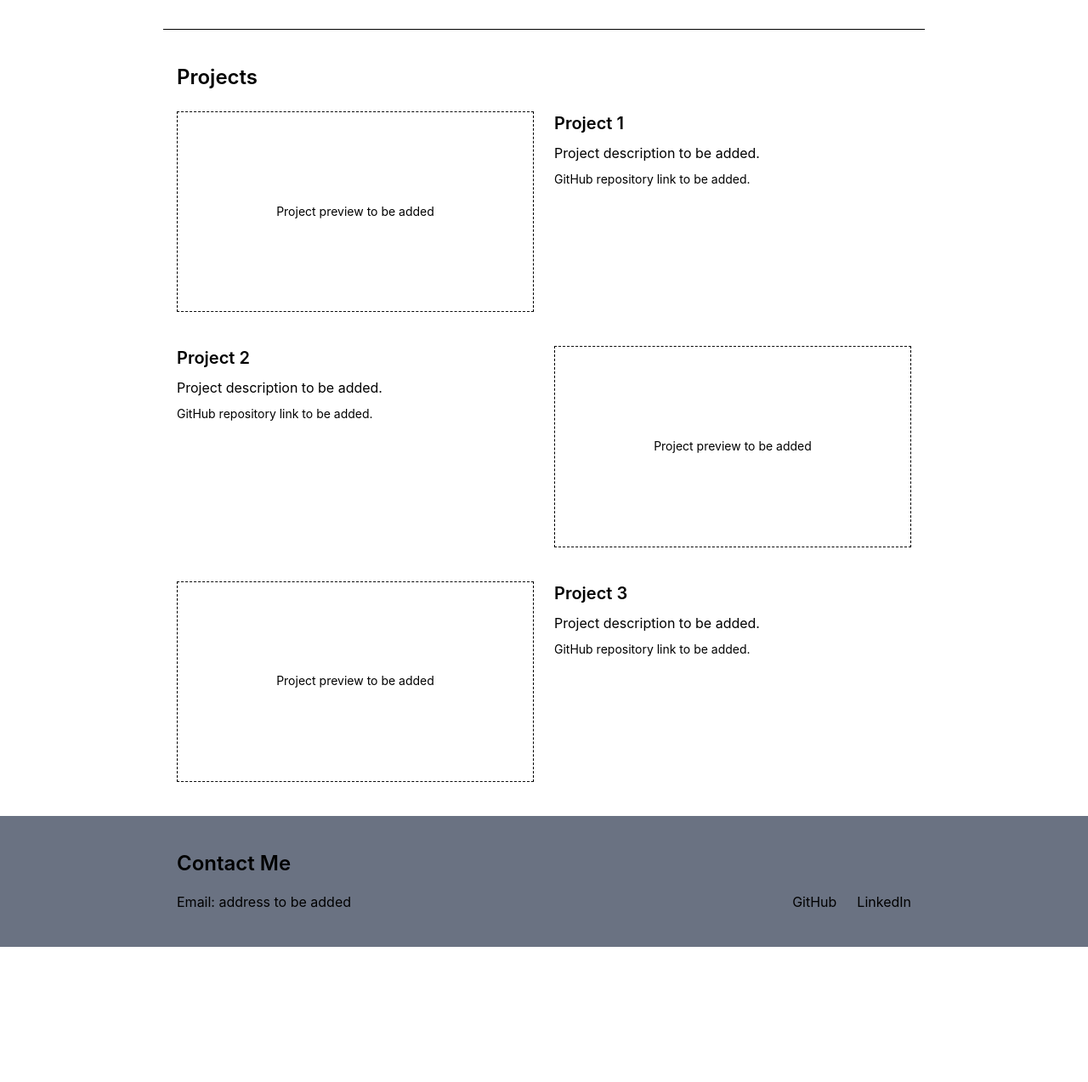
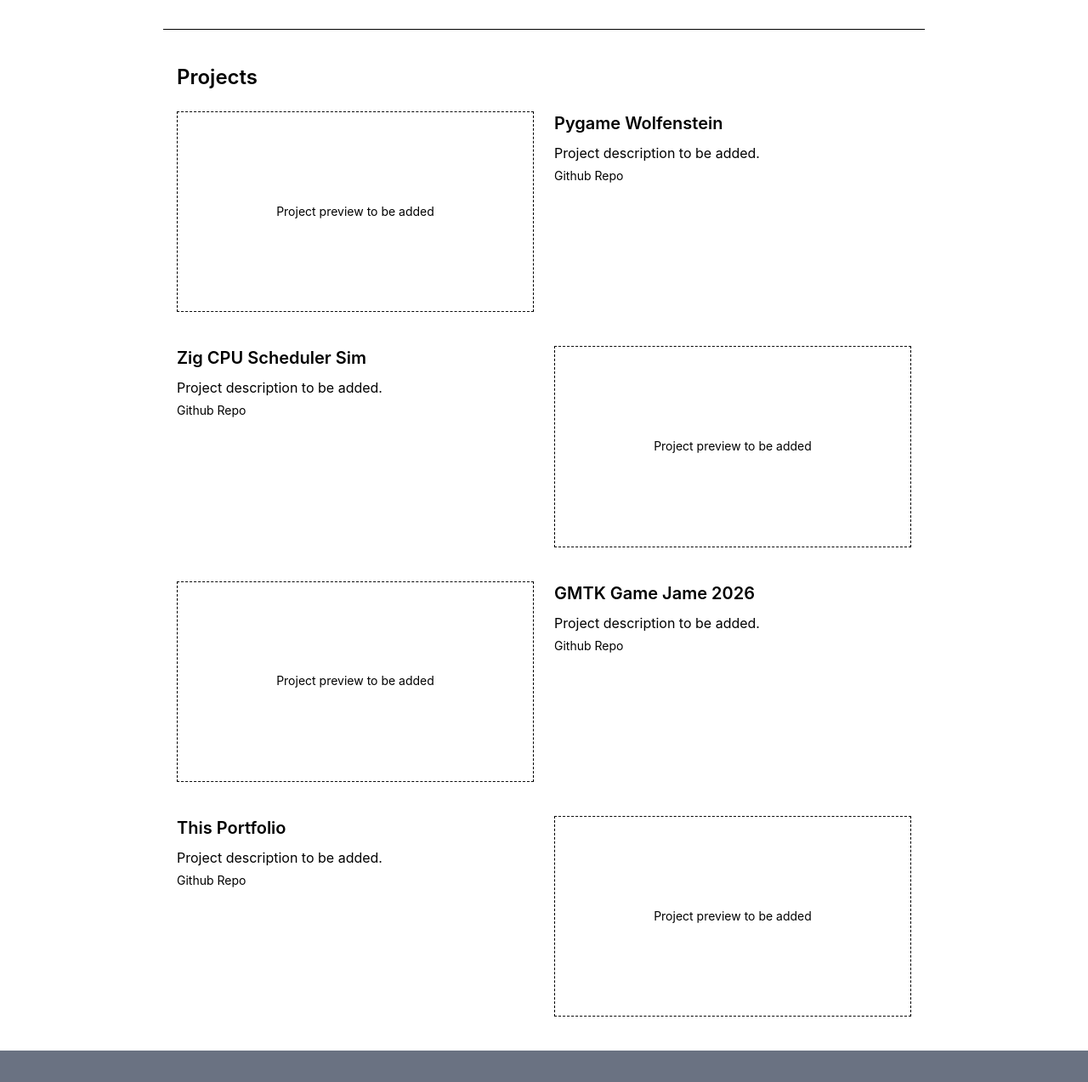
Before and after one commit to teddyg26/portfolio-web, a website: page public/index.html in a window 1280 px wide. Shown: the part 1360-2633 px from the top of the page at 85% size. Before the commit the page ends 2474 px from the top, so only its background shows below. Drawn offline with nearby package versions, Linux system fonts and the light colour scheme; files that its build step writes are made by us from their sources.

Commit message:
Add 3/4 project a tags/titles

```diff
--- a/public/index.html
+++ b/public/index.html
@@ -70,11 +70,11 @@
             </a>
             <div class="project-copy">
               <h3 class="text-xl font-semibold" id="project-1-heading">
-                <a class="text-link" role="link" aria-disabled="true">Project 1</a>
+                <a class="text-link" role="link" aria-disabled="true">Pygame Wolfenstein</a>
               </h3>
               <!-- TODO: Explain the problem, your contribution, and the result. -->
               <p class="mt-2">Project description to be added.</p>
-              <p class="mt-2 text-sm">GitHub repository link to be added.</p>
+              <a href="https://github.com/teddyg26/pygame-wolf-clone" class="mt-2 text-sm">Github Repo</a>
             </div>
           </article>
 
@@ -86,11 +86,11 @@
             </a>
             <div class="project-copy">
               <h3 class="text-xl font-semibold" id="project-2-heading">
-                <a class="text-link" role="link" aria-disabled="true">Project 2</a>
+                <a class="text-link" role="link" aria-disabled="true">Zig CPU Scheduler Sim</a>
               </h3>
               <!-- TODO: Explain the problem, your contribution, and the result. -->
               <p class="mt-2">Project description to be added.</p>
-              <p class="mt-2 text-sm">GitHub repository link to be added.</p>
+              <a href="https://github.com/teddyg/" class="mt-2 text-sm">Github Repo</a>
             </div>
           </article>
 
@@ -102,11 +102,27 @@
             </a>
             <div class="project-copy">
               <h3 class="text-xl font-semibold" id="project-3-heading">
-                <a class="text-link" role="link" aria-disabled="true">Project 3</a>
+                <a class="text-link" role="link" aria-disabled="true">GMTK Game Jame 2026</a>
               </h3>
               <!-- TODO: Explain the problem, your contribution, and the result. -->
               <p class="mt-2">Project description to be added.</p>
-              <p class="mt-2 text-sm">GitHub repository link to be added.</p>
+              <a href="https://github.com/teddyg26/tactics-tower-defense" class="mt-2 text-sm">Github Repo</a>
+            </div>
+          </article>
+
+          <article class="project" aria-labelledby="project-4-heading">
+            <!-- TODO: Add the same repository href to the preview and title links; remove aria-disabled. -->
+            <a class="project-preview" role="link" aria-disabled="true" aria-label="Project 3 repository preview — link to be added">
+              <!-- Replace this slot with an img using descriptive alt text, width, height, and loading="lazy". -->
+              <span class="asset-placeholder aspect-video">Project preview to be added</span>
+            </a>
+            <div class="project-copy">
+              <h3 class="text-xl font-semibold" id="project-4-heading">
+                <a class="text-link" role="link" aria-disabled="true">This Portfolio</a>
+              </h3>
+              <!-- TODO: Explain the problem, your contribution, and the result. -->
+              <p class="mt-2">Project description to be added.</p>
+              <a href="https://github.com/teddyg26/portfolio-web" class="mt-2 text-sm">Github Repo</a>
             </div>
           </article>
         </div>
```
